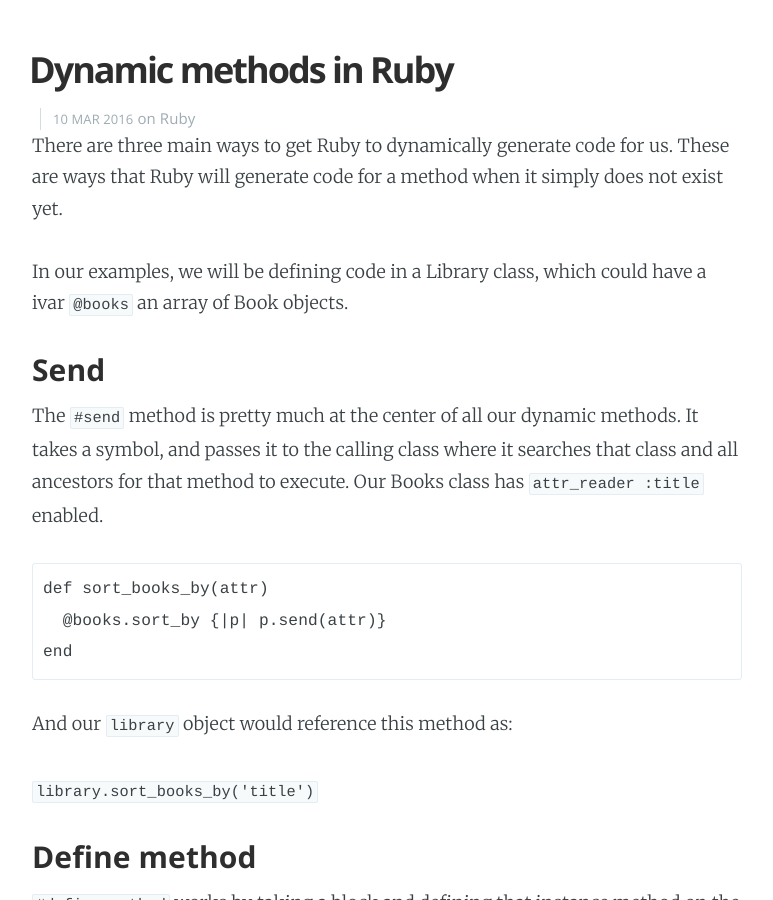
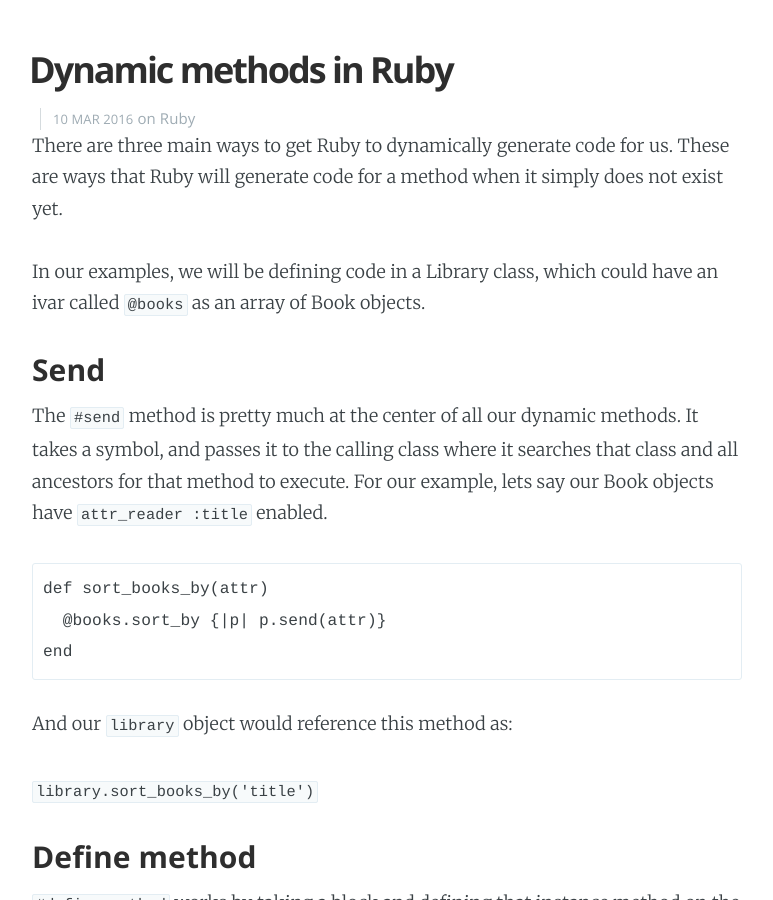
Before and after one commit to Carpk/ShawnKlein, a Jekyll site: the page built from _posts/2016-03-10-dynamic-methods-in-ruby.md, in a window 1280 px wide and 900 px high, scrolled down 586 px. Shown: the whole window, without its empty margins (253-1026 px from the left). Built offline with Jekyll 4.4.1, drawn with Linux system fonts in a browser that asks for light colours; nearby versions of some CDN libraries; Markdown is read by kramdown in place of the engine named in the settings; some of the changed text lies outside the part shown.

Commit message:
fix typos

````diff
--- a/_posts/2016-03-10-dynamic-methods-in-ruby.md
+++ b/_posts/2016-03-10-dynamic-methods-in-ruby.md
@@ -11,11 +11,11 @@ logo: 'assets/images/logo.png'
 ---
 There are three main ways to get Ruby to dynamically generate code for us. These are ways that Ruby will generate code for a method when it simply does not exist yet.
 
-In our examples, we will be defining code in a Library class, which could have a ivar `@books` an array of Book objects.
+In our examples, we will be defining code in a Library class, which could have an ivar called `@books` as an array of Book objects.
 
 ###Send
 
-The `#send` method is pretty much at the center of all our dynamic methods. It takes a symbol, and passes it to the calling class where it searches that class and all ancestors for that method to execute. Our Books class has `attr_reader :title` enabled.
+The `#send` method is pretty much at the center of all our dynamic methods. It takes a symbol, and passes it to the calling class where it searches that class and all ancestors for that method to execute. For our example, lets say our Book objects have `attr_reader :title` enabled.
 
 ```
 def sort_books_by(attr)
````
Also changed, not shown: _posts/2016-03-15-troubleshooting-nginx.md (+3 -3 lines).
